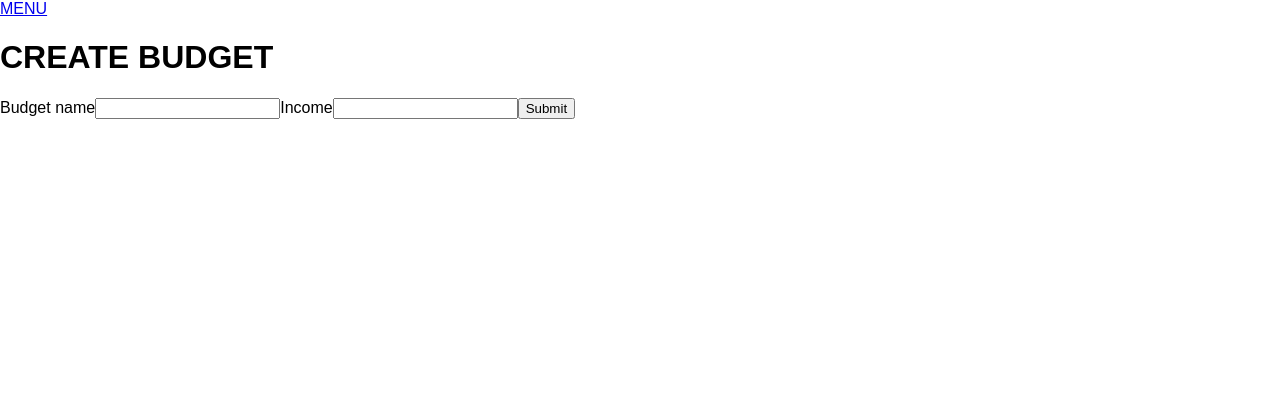
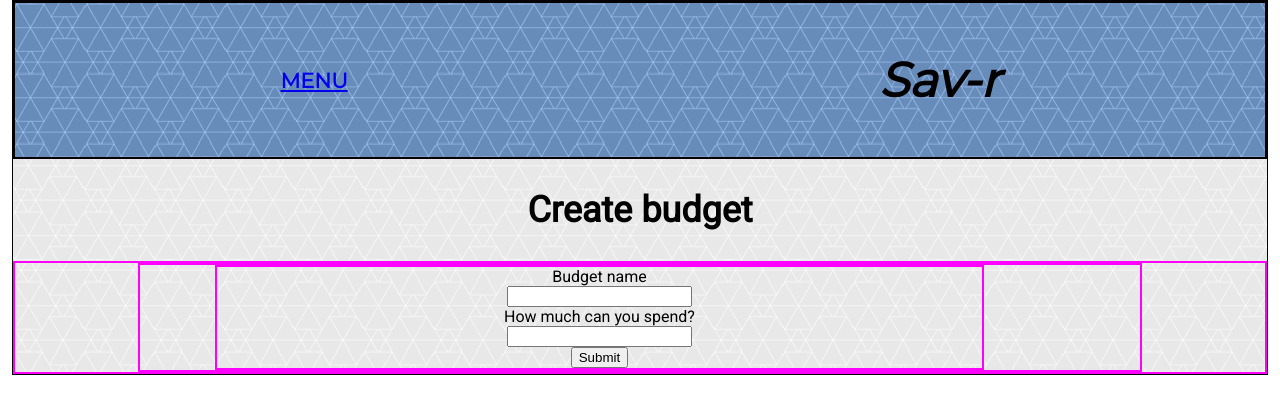
Before and after one commit to girOly/sav-r, a React (Create React App) app in the folder client/: page /create_budget in a window 1280 px wide. Shown: the top 414 px of the page. Built offline with nearby package versions, Linux system fonts and the light colour scheme; no server answers.

Commit message:
create budget flexed

```diff
--- /dev/null
+++ b/client/src/components/Create-budget.css
@@ -0,0 +1,84 @@
+@import url("https://fonts.googleapis.com/css?family=Montserrat|Roboto&display=swap");
+
+.newBudgetBigBox {
+  height: 100%;
+  display: flex;
+  flex-direction: row;
+  justify-content: center;
+  /* align-content: space-around; */
+}
+.newBudgetMain {
+  border: 1px solid black;
+  width: 98%;
+  height: 100%;
+  display: flex;
+  flex-direction: column;
+  background-image: url("background.png");
+  font-family: "Roboto", sans-serif;
+  background-repeat: repeat;
+}
+.newBudgetSavrLogo {
+  display: flex;
+  flex-direction: column;
+  justify-content: center;
+  font-family: "Montserrat", sans-serif;
+  color: black;
+  font-style: italic;
+  font-size: 3rem;
+}
+
+.newBudgetLogoMenu {
+  border: 2px solid black;
+  display: flex;
+  flex-direction: row;
+  justify-content: space-around;
+  max-height: 20%;
+  background: url("logo.png");
+}
+.newBudgetMenuBox {
+  display: flex;
+  flex-direction: column;
+  font-family: "Montserrat", sans-serif;
+  font-weight: 600;
+  font-size: 1.3em;
+  justify-content: center;
+}
+.newBudgetName {
+  font-size: 1.5em;
+  display: flex;
+  flex-direction: row;
+  justify-content: center;
+}
+.newBudgetForm {
+  border: 2px solid fuchsia;
+  display: flex;
+  flex-direction: row;
+  justify-content: center;
+}
+.newBudgetFormCenter {
+  border: 2px solid fuchsia;
+  display: flex;
+  flex-direction: row;
+  justify-content: center;
+  width: 80%;
+}
+.newBudgetFormName {
+  border: 2px solid fuchsia;
+  display: flex;
+  flex-direction: column;
+  justify-content: center;
+  width: 90%;
+  align-items: center;
+}
+.newBudgetIncomeForm {
+  border: 2px solid fuchsia;
+  display: flex;
+  flex-direction: column;
+  justify-content: center;
+  width: 80%;
+  align-items: center;
+  text-align: center;
+}
+.newBudgetActualForm {
+  width: 85%;
+}
--- a/client/src/components/Create-budget.js
+++ b/client/src/components/Create-budget.js
@@ -1,14 +1,11 @@
 import React, { useState } from "react";
 import axios from "axios";
 import { BrowserRouter as Router, Route, Link } from "react-router-dom";
+import "./Create-budget.css";
 
 export default function CreateBudget(props) {
   const [income, setIncome] = useState(0);
   const [budgetName, setBudgetName] = useState("");
-
-  console.log(budgetName);
-
-  console.log(income);
 
   const budgetCreate = () => {
     return axios
@@ -25,17 +22,31 @@ export default function CreateBudget(props) {
   };
 
   return (
-    <div>
+    <div className="newBudgetBigBox">
+      <div className="newBudgetMain">
+        <div className="newBudgetLogoMenu">
+          <div className="newBudgetMenuBox">
             <Link to="/">MENU</Link>
-      <h1>CREATE BUDGET</h1>
-      <form onSubmit={event => event.preventDefault()}>
+          </div>
+          <h3 className="newBudgetSavrLogo">Sav-r</h3>
+        </div>
+        <div className="newBudgetName">
+          <h2> Create budget</h2>
+        </div>
+        <div className="newBudgetForm">
+          <div className="newBudgetFormCenter">
+            <form
+              className="newBudgetActualForm"
+              onSubmit={event => event.preventDefault()}
+            >
+              <div className="newBudgetFormName">
                 Budget name
                 <input
                   onChange={event => setBudgetName(event.target.value)}
                   type="text"
                   name="budget_name"
                 />
-        Income
+                How much can you spend?
                 <input
                   onChange={event => setIncome(event.target.value)}
                   type="number"
@@ -44,7 +55,11 @@ export default function CreateBudget(props) {
                 <button onClick={budgetCreate} type="submit">
                   Submit
                 </button>
+              </div>
             </form>
+          </div>
+        </div>
+      </div>
     </div>
   );
 }
```
Lines whose indentation alone changed are shown as unchanged.
